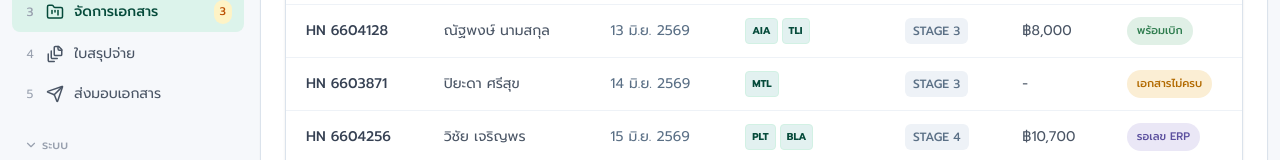
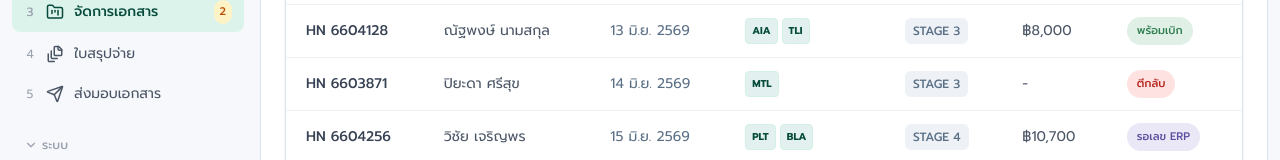
Before and after one commit to nidss/HCFI, a React (Vite) app: page /#/documents in a window 1280 px wide. Shown: the part 292-452 px from the top of the page. Built offline with nearby package versions, Linux system fonts and the light colour scheme.

Commit message:
feat(hospital): add support for rejected (ตีกลับ) status, allow document re-upload with upload button in patient details

```diff
--- a/src/components/PatientDrawer.tsx
+++ b/src/components/PatientDrawer.tsx
@@ -65,13 +65,29 @@ export function PatientDrawer({ patient, onClose }: { patient: Patient; onClose:
                     <div className="min-w-0">
                       <p className="truncate text-sm text-ink-700">{d.kind}</p>
                       <p className="truncate text-xs text-ink-300">
-                        {d.status === "ครบถ้วน" ? `${d.fileName} · ${d.source}` : "ยังไม่ได้รับเอกสาร"}
+                        {d.status === "ครบถ้วน"
+                          ? `${d.fileName} · ${d.source}`
+                          : d.status === "ตีกลับ"
+                          ? "ถูกตีกลับโดยบริษัทประกัน - กรุณาอัปโหลดเอกสารที่แก้ไขแล้ว"
+                          : "ยังไม่ได้รับเอกสาร"}
                       </p>
                     </div>
                     {d.status === "ครบถ้วน" ? (
                       <span className="shrink-0 rounded-full bg-status-ready-bg px-2.5 py-1 text-[11px] font-medium text-status-ready-fg">
                         ครบถ้วน
                       </span>
+                    ) : d.status === "ตีกลับ" && pendingKind !== d.kind ? (
+                      <div className="flex items-center gap-2">
+                        <span className="shrink-0 rounded-full bg-status-danger-bg px-2.5 py-1 text-[11px] font-medium text-status-danger-fg">
+                          ตีกลับ
+                        </span>
+                        <button
+                          onClick={() => setPendingKind(d.kind)}
+                          className="flex shrink-0 items-center gap-1 rounded-lg border border-line px-2.5 py-1.5 text-xs font-medium text-ink-600 hover:bg-line-soft"
+                        >
+                          <UploadCloud size={13} /> อัปโหลดใหม่
+                        </button>
+                      </div>
                     ) : pendingKind === d.kind ? (
                       <button
                         onClick={() => setPendingKind(null)}
--- a/src/context/AppDataContext.tsx
+++ b/src/context/AppDataContext.tsx
@@ -56,6 +56,8 @@ function recomputeStatus(p: Patient): Patient["status"] {
     return p.status;
   }
   if (!p.consentSigned || !p.invoiceSigned) return "รอเซ็นยินยอม";
+  const hasRejectedDoc = p.documents.some((d) => d.status === "ตีกลับ");
+  if (hasRejectedDoc) return "ตีกลับ";
   const missing = p.documents.some((d) => d.status === "รอดำเนินการ");
   return missing ? "เอกสารไม่ครบ" : "พร้อมเบิก";
 }
--- a/src/lib/mockData.ts
+++ b/src/lib/mockData.ts
@@ -75,7 +75,7 @@ function buildDocuments(hn: string, status: ClaimStatus, daysAgo: number): Claim
       doc("สำเนาบัตรประชาชนหรือบัตรพนักงานลงนามโดยผู้ป่วย", "ครบถ้วน", "สแกนบัตร", daysAgo),
       doc("ใบยินยอมเปิดเผยข้อมูล", status === "รอเซ็นยินยอม" ? "รอดำเนินการ" : "ครบถ้วน", "ลงนามดิจิทัล", daysAgo),
       doc("แบบ กท. 44", "ครบถ้วน", "อัปโหลดโดยเจ้าหน้าที่", daysAgo),
-      doc("หนังสือรับรองของแพทย์ผู้รักษา (กท. 16 และ 16/1)", status === "เอกสารไม่ครบ" ? "รอดำเนินการ" : "ครบถ้วน", "อัปโหลดโดยเจ้าหน้าที่", daysAgo),
+      doc("หนังสือรับรองของแพทย์ผู้รักษา (กท. 16 และ 16/1)", status === "เอกสารไม่ครบ" ? "รอดำเนินการ" : status === "ตีกลับ" ? "ตีกลับ" : "ครบถ้วน", "อัปโหลดโดยเจ้าหน้าที่", daysAgo),
     ];
   } else if (lastDigit === 2 || lastDigit === 7) {
     // Accident / traffic injury (พ.ร.บ.)
@@ -83,7 +83,7 @@ function buildDocuments(hn: string, status: ClaimStatus, daysAgo: number): Claim
       doc("สำเนาบัตรประชาชนหรือบัตรพนักงานลงนามโดยผู้ป่วย", "ครบถ้วน", "สแกนบัตร", daysAgo),
       doc("สำเนาใบขับขี่", "ครบถ้วน", "สแกนบัตร", daysAgo),
       doc("ใบยินยอมเปิดเผยข้อมูล", status === "รอเซ็นยินยอม" ? "รอดำเนินการ" : "ครบถ้วน", "ลงนามดิจิทัล", daysAgo),
-      doc("สำเนารายงานประจำวันเกี่ยวกับคดี (สำนักงานตำรวจแห่งชาติ)", status === "เอกสารไม่ครบ" ? "รอดำเนินการ" : "ครบถ้วน", "อัปโหลดโดยเจ้าหน้าที่", daysAgo),
+      doc("สำเนารายงานประจำวันเกี่ยวกับคดี (สำนักงานตำรวจแห่งชาติ)", status === "เอกสารไม่ครบ" ? "รอดำเนินการ" : status === "ตีกลับ" ? "ตีกลับ" : "ครบถ้วน", "อัปโหลดโดยเจ้าหน้าที่", daysAgo),
       doc("เอกสารใบส่งตัวพนักงาน", "ครบถ้วน", "อัปโหลดโดยเจ้าหน้าที่", daysAgo),
     ];
   } else if (lastDigit === 3 || lastDigit === 8) {
@@ -92,7 +92,7 @@ function buildDocuments(hn: string, status: ClaimStatus, daysAgo: number): Claim
       doc("ต้นฉบับใบวางบิล(NS)", "ครบถ้วน", "OCR", daysAgo),
       doc("ใบยินยอมเปิดเผยข้อมูล", status === "รอเซ็นยินยอม" ? "รอดำเนินการ" : "ครบถ้วน", "ลงนามดิจิทัล", daysAgo),
       doc("ใบสรุปยอดรายการตรวจสุขภาพและลงนามยืนยันโดยบริษัทคู่สัญญา", "ครบถ้วน", "อัปโหลดโดยเจ้าหน้าที่", daysAgo),
-      doc("ใบสรุปยอดขายประจำเดือน", status === "เอกสารไม่ครบ" ? "รอดำเนินการ" : "ครบถ้วน", "อัปโหลดโดยเจ้าหน้าที่", daysAgo),
+      doc("ใบสรุปยอดขายประจำเดือน", status === "เอกสารไม่ครบ" ? "รอดำเนินการ" : status === "ตีกลับ" ? "ตีกลับ" : "ครบถ้วน", "อัปโหลดโดยเจ้าหน้าที่", daysAgo),
     ];
   } else {
     // General Medical Insurance Claim (Standard)
@@ -102,10 +102,10 @@ function buildDocuments(hn: string, status: ClaimStatus, daysAgo: number): Claim
       doc("ใบยินยอมเปิดเผยข้อมูล", status === "รอเซ็นยินยอม" ? "รอดำเนินการ" : "ครบถ้วน", "ลงนามดิจิทัล", daysAgo),
       doc("ต้นฉบับใบแจ้งหนี้(DXC)", status === "รอเซ็นยินยอม" ? "รอดำเนินการ" : "ครบถ้วน", "OCR", daysAgo),
       doc("Service Charge Report(DXC)", "ครบถ้วน", "OCR", daysAgo),
-      doc("เอกสารใบเคลม", status === "เอกสารไม่ครบ" ? "รอดำเนินการ" : "ครบถ้วน", "อัปโหลดโดยเจ้าหน้าที่", daysAgo),
+      doc("เอกสารใบเคลม", status === "เอกสารไม่ครบ" ? "รอดำเนินการ" : status === "ตีกลับ" ? "ตีกลับ" : "ครบถ้วน", "อัปโหลดโดยเจ้าหน้าที่", daysAgo),
       doc("ใบรับรองแพทย์ลงนามโดยแพทย์", "ครบถ้วน", "อัปโหลดโดยเจ้าหน้าที่", daysAgo),
       doc("Drug and Material Charges Report(DXC)", "ครบถ้วน", "OCR", daysAgo),
-      doc("ประวัติการรักษา(DXC)", status === "เอกสารไม่ครบ" ? "รอดำเนินการ" : "ครบถ้วน", "อัปโหลดโดยเจ้าหน้าที่", daysAgo),
+      doc("ประวัติการรักษา(DXC)", status === "เอกสารไม่ครบ" ? "รอดำเนินการ" : status === "ตีกลับ" ? "ตีกลับ" : "ครบถ้วน", "อัปโหลดโดยเจ้าหน้าที่", daysAgo),
     ];
   }
 }
@@ -124,7 +124,7 @@ interface SeedRow {
 
 const seedRows: SeedRow[] = [
   { hn: "HN 6604128", name: "ณัฐพงษ์ นามสกุล", nationalId: "1100701234561", daysAgo: 21, stage: 3, claimValue: 8000, status: "พร้อมเบิก", ocrConfidence: 94 },
-  { hn: "HN 6603871", name: "ปิยะดา ศรีสุข", nationalId: "1100701234562", daysAgo: 20, stage: 3, claimValue: null, status: "เอกสารไม่ครบ" },
+  { hn: "HN 6603871", name: "ปิยะดา ศรีสุข", nationalId: "1100701234562", daysAgo: 20, stage: 3, claimValue: null, status: "ตีกลับ" },
   { hn: "HN 6604256", name: "วิชัย เจริญพร", nationalId: "1100701234563", daysAgo: 19, stage: 4, claimValue: 10700, status: "รอเลข ERP", batchId: "BATCH-2026-0031" },
   { hn: "HN 6604190", name: "สุนิสา รุ่งเรือง", nationalId: "1100701234564", daysAgo: 18, stage: 5, claimValue: 12050, status: "ส่งมอบแล้ว", batchId: "BATCH-2026-0018" },
   { hn: "HN 6604302", name: "อรรถพล แสงทอง", nationalId: "1100701234565", daysAgo: 17, stage: 2, claimValue: null, status: "รอเซ็นยินยอม" },
@@ -267,6 +267,7 @@ export const statusColor: Record<ClaimStatus, { bg: string; fg: string }> = {
   "รอเลข ERP": { bg: "bg-status-erp-bg", fg: "text-status-erp-fg" },
   "พร้อมส่งมอบ": { bg: "bg-indigo-100", fg: "text-indigo-700" },
   "ส่งมอบแล้ว": { bg: "bg-status-sent-bg", fg: "text-status-sent-fg" },
+  "ตีกลับ": { bg: "bg-status-danger-bg", fg: "text-status-danger-fg" },
   "-": { bg: "bg-line-soft", fg: "text-ink-400" },
 };
 
--- a/src/lib/types.ts
+++ b/src/lib/types.ts
@@ -5,6 +5,7 @@ export type ClaimStatus =
   | "รอเลข ERP"
   | "พร้อมส่งมอบ"
   | "ส่งมอบแล้ว"
+  | "ตีกลับ"
   | "-";
 
 export type DocKind =
@@ -38,7 +39,7 @@ export interface ClaimDocument {
   id: string;
   kind: DocKind;
   fileName: string;
-  status: "ครบถ้วน" | "รอดำเนินการ";
+  status: "ครบถ้วน" | "รอดำเนินการ" | "ตีกลับ";
   source: "สแกนบัตร" | "OCR" | "อัปโหลดโดยเจ้าหน้าที่" | "ลงนามดิจิทัล";
   addedAt: string;
 }
--- a/src/pages/Documents.tsx
+++ b/src/pages/Documents.tsx
@@ -9,6 +9,7 @@ import { formatCurrency, formatThaiDate } from "../lib/mockData";
 import type { ClaimStatus } from "../lib/types";
 
 const statusColumns: ClaimStatus[] = [
+  "ตีกลับ",
   "เอกสารไม่ครบ",
   "รอเซ็นยินยอม",
   "พร้อมเบิก",
@@ -140,7 +141,7 @@ export function Documents() {
           </div>
         </Card>
       ) : (
-        <div className="grid grid-cols-1 gap-4 sm:grid-cols-2 lg:grid-cols-3 xl:grid-cols-6">
+        <div className="grid grid-cols-1 gap-4 sm:grid-cols-2 lg:grid-cols-3 xl:grid-cols-4 2xl:grid-cols-7">
           {statusColumns.map((status) => {
             const items = filtered.filter((p) => p.status === status);
             return (
```
